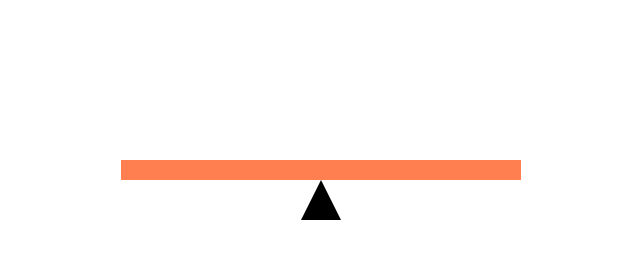
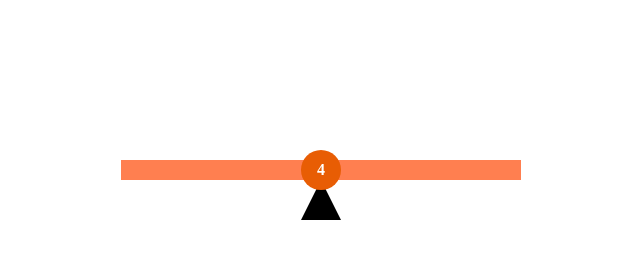
Before and after one commit to Setthink/ahmetbahadirayar-seesaw, a plain HTML site: page index.html in a window 1280 px wide. Both pictures are taken after a click on the element 640 px from the left and 400 px from the top of the page. Shown: the part 230-488 px from the top of the page, without its empty margins (319-959 px from the left). Drawn offline with Linux system fonts and the light colour scheme.

Commit message:
feat: implement weight rendering and color assignment for weights

```diff
--- a/script.js
+++ b/script.js
@@ -8,6 +8,7 @@ let leftTorque = parseFloat(localStorage.getItem('leftTorque')) || 0;
 let rightTorque = parseFloat(localStorage.getItem('rightTorque')) || 0;
 // Show the saved seesaw angle on load
 applySeesawTransform(currentSeesawAngle);
+renderWeights();
 
 
 function getClickPositionOnSeesaw(event) {
@@ -33,6 +34,22 @@ function updateSeesawTilt() {
   saveStateToLocalStorage();
 }
 
+function getColorForWeight(weight) {
+  const colors = [
+    '#ffba08',
+    '#faa307',
+    '#f48c06',
+    '#e85d04',
+    '#dc2f02',
+    '#d00000',
+    '#9d0208',
+    '#6a040f',
+    '#370617',
+    '#03071e',
+  ];
+  return colors[weight - 1] || '#999999';
+}
+
 function applySeesawTransform(angle) {
   seesaw.style.transform = `translate(-50%, -50%) rotate(${angle}deg)`;
 }
@@ -45,10 +62,29 @@ function saveStateToLocalStorage() {
   localStorage.setItem('currentSeesawAngle', currentSeesawAngle);
 }
 
+function renderWeights() {
+  document.querySelectorAll('.weight').forEach(w => w.remove());
+
+  const allWeights = [...leftSide, ...rightSide];
+
+  allWeights.forEach(obj => {
+    const weightDiv = document.createElement('div');
+    weightDiv.classList.add('weight');
+    weightDiv.style.left = `calc(50% + ${obj.offsetX}px - 20px)`;
+    weightDiv.style.backgroundColor = obj.color;
+    weightDiv.title = `Weight: ${obj.weight}`;
+    const weightNumber = document.createElement('div');
+    weightNumber.classList.add('weight-number');
+    weightNumber.textContent = obj.weight;
+    weightDiv.appendChild(weightNumber);
+    seesaw.parentElement.appendChild(weightDiv);
+  });
+}
 seesaw.addEventListener('click', (event) => {
   const offsetX = getClickPositionOnSeesaw(event);
   const weight = randomWeight();
-  const obj = { offsetX, weight };
+  const color = getColorForWeight(weight);
+  const obj = { offsetX, weight, color };
   if (offsetX < 0) {
     leftSide.push(obj);
     leftTorque += calculateTheTorque(Math.abs(offsetX), weight);
@@ -58,5 +94,6 @@ seesaw.addEventListener('click', (event) => {
   }
 
   updateSeesawTilt();
+  renderWeights();
   console.log('angle:', currentSeesawAngle);
 });
--- a/style.css
+++ b/style.css
@@ -19,9 +19,9 @@ body {
 }
 
 #seesaw {
+  position: absolute;
   width: var(--plank-width);
   height: var(--plank-height);
-  position: absolute;
   top: 50%;
   left: 50%;
   transform: translate(-50%, -50%);
@@ -32,11 +32,28 @@ body {
 }
 
 #pivot {
+  position: absolute;
   width: var(--pivot-size);
   height: var(--pivot-size);
-  position: absolute;
   top: calc(50% + var(--plank-height) / 2);
   left: calc(50% - var(--pivot-size) / 2);
   background-color: #000;
   clip-path: polygon(50% 0%, 100% 100%, 0% 100%);
 }
+
+.weight {
+  position: absolute;
+  top: calc(50% - 20px);
+  width: 40px;
+  height: 40px;
+  border-radius: 50%;
+}
+
+.weight-number {
+  position: absolute;
+  top: 50%;
+  left: 50%;
+  transform: translate(-50%, -50%);
+  color: #fff;
+  font-weight: bold;
+}
```
